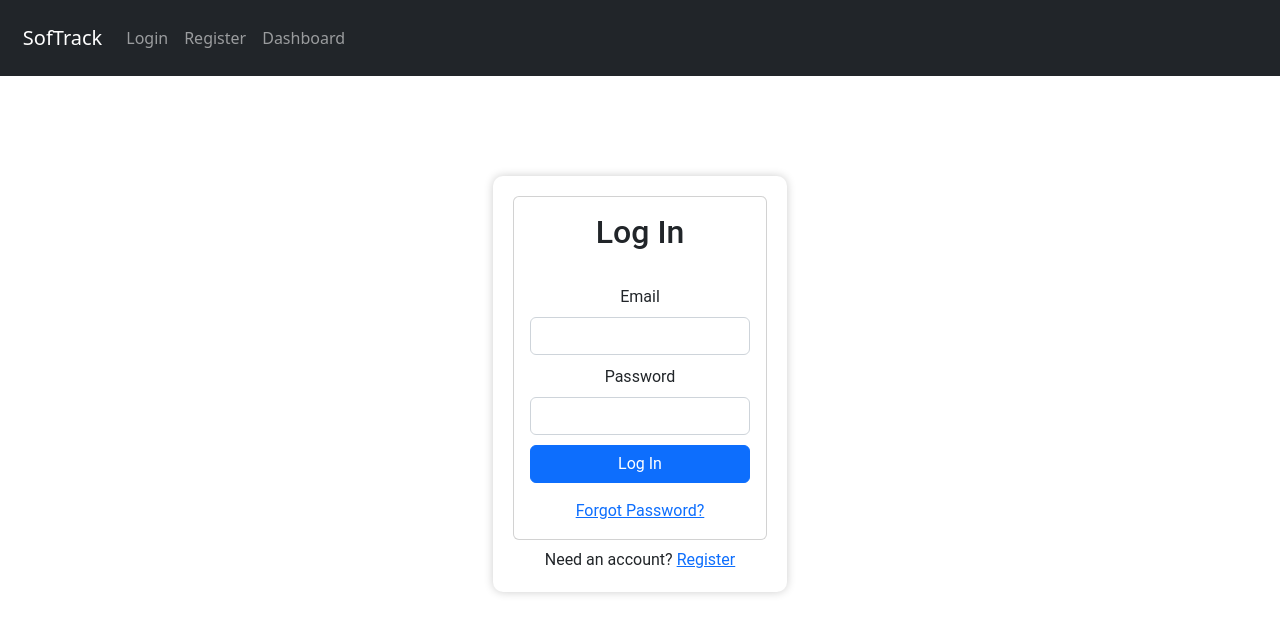
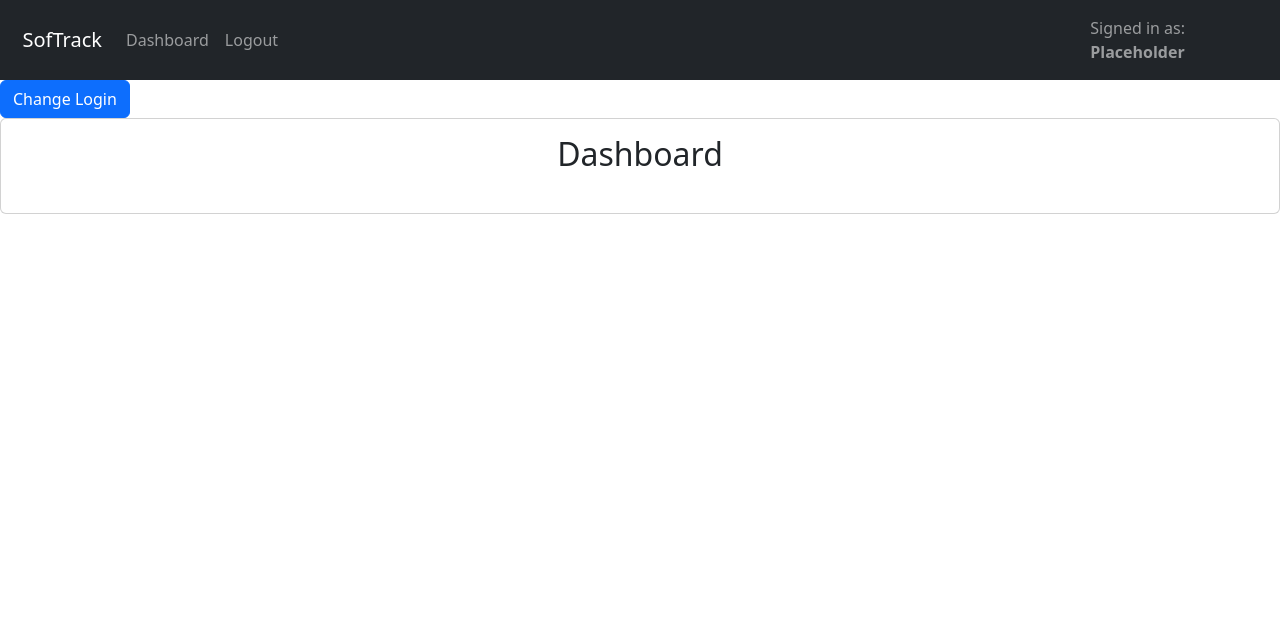
Before and after one commit to Materol/CS261-Project, a React (Create React App) app in the folder frontend/: page /login in a window 1280 px wide. Before the commit this address led to /login. Shown: the top 634 px of the page. Built offline with nearby package versions, Linux system fonts and the light colour scheme; sample sign-in values are in the browser's storage.

Commit message:
Login & Register redesign. Changed NavBar to be dynamic. Storing logged in state across app. Added logout. Fixed styling, practices and added inserts for axios functions.

```diff
--- a/frontend/src/App.js
+++ b/frontend/src/App.js
@@ -1,17 +1,31 @@
 import { BrowserRouter as Router, Routes, Route } from 'react-router-dom';
+import { useState, useEffect } from 'react';
 import Login from './Login';
 import Register from './Register';
-import NavBar from './NavBar';
+import Dashboard from './Dashboard';
+import NavBar from './NavBar/NavBar';
+import Logout from './Logout';
 
 function App() {
+  // store state in local storage to prevent loss after mounting (refresh/redirect)
+  const [isLoggedIn, setIsLoggedIn] = useState(
+    JSON.parse(localStorage.getItem('isLoggedIn')) || false
+  );
+  // when mounting, check if user is logged in in local storage and update state
+  useEffect(() => {
+    localStorage.setItem('isLoggedIn', JSON.stringify(isLoggedIn));
+  }, [isLoggedIn]);
+  // render
   return (
     <div className='App'>
       <Router>
-        <NavBar />
+        <NavBar isLoggedIn={isLoggedIn} setIsLoggedIn={setIsLoggedIn} />
         <Routes>
           <Route path='/' element={<h1>Home</h1>} />
-          <Route path='/login' element={<Login />} exact />
-          <Route path='/register' element={<Register />} exact />
+          <Route path='/login' element={<Login setIsLoggedIn={setIsLoggedIn} isLoggedIn={isLoggedIn} />} exact />
+          <Route path='/register' element={<Register setIsLoggedIn={setIsLoggedIn} isLoggedIn={isLoggedIn} />}  exact />
+          <Route path='/dashboard' element={<Dashboard isLoggedIn={isLoggedIn}/>} exact />
+          <Route path='/logout' element={<Logout setIsLoggedIn={setIsLoggedIn} />} exact />
         </Routes>
       </Router>
     </div>
--- /dev/null
+++ b/frontend/src/Dashboard.js
@@ -0,0 +1,33 @@
+// create dashbaord component
+import { useState, useEffect } from 'react';
+import { useNavigate } from 'react-router-dom';
+import { Card } from 'react-bootstrap';
+import 'bootstrap/dist/css/bootstrap.min.css';
+// dashboard component
+export default function Dashboard(props) {
+    // state variables
+    const [error, setError] = useState('');
+    const [loading, setLoading] = useState(false);
+    // nav hook
+    const navigate = useNavigate();
+    // useAuth hook
+
+    // handler to check if user is already logged in
+    useEffect(() => {
+        if (props.isLoggedIn == false) {
+            navigate('/login');
+        }
+    }, []);
+
+    return (
+        <>
+            <div className='dashboardCard'>
+                <Card>
+                    <Card.Body>
+                    <h2 className="text-center mb-4">Dashboard</h2>
+                    </Card.Body>
+                </Card>
+            </div>
+        </>
+    );
+}
--- a/frontend/src/Login.js
+++ b/frontend/src/Login.js
@@ -1,33 +1,33 @@
-import React, { useState } from 'react';
+import React, { useState, useEffect } from 'react';
 import { useNavigate } from 'react-router-dom';
 import './style/Login.css'
-// import { useAuth } from './AuthContext';
 import { Link } from 'react-router-dom';
 import { Form, Button, Card, Alert } from 'react-bootstrap';
 import 'bootstrap/dist/css/bootstrap.min.css';
 
 // login function component
-export default function Login() {
+export default function Login(props) {
     // state variables
     const [email, setEmail] = useState('');
     const [password, setPassword] = useState('');
     const [error, setError] = useState('');
     const [loading, setLoading] = useState(false);
-    // nav hook
     const navigate = useNavigate();
-    // useAuth hook
-    // const { login } = useAuth();
-    // event handlers
+    // check to see if logged in
+    useEffect(() => {
+        if (props.isLoggedIn) {
+            navigate('/dashboard');
+        }
+    }, [navigate]);
+    // handle login request
     async function handleSubmit(e) {
         e.preventDefault();
-        try {
         setError('');
         setLoading(true);
-        // await login(email, password);
-        // navigate('/');
-        } catch {
-            setError('Failed to log in');
-        }
+
+        // insert axios call to login in django backend, if successful, navigate to dashboard otherwise show error
+        // also, change the state of isLoggedIn to true
+
         setLoading(false);
     }
     return (
@@ -48,6 +48,7 @@ export default function Login() {
                     </Form.Group>
                     <Button disabled={loading} className="w-100" type="submit">Log In</Button>
                 </Form>
+                <p hidden={error==''}>{error}</p>
                 <div className="w-100 text-center mt-3">
                     <Link to="/forgot-password">Forgot Password?</Link>
                 </div>
--- /dev/null
+++ b/frontend/src/Logout.js
@@ -0,0 +1,27 @@
+// logout component
+import { useNavigate } from 'react-router-dom';
+import { useEffect } from 'react';
+
+export default function Logout(props) {
+    const navigate = useNavigate();
+
+    // when ran, logout unless already logged out, then just redirect to login
+    useEffect(() => {
+        if (localStorage.getItem('access_token') != null) {
+
+            // insert axios call to logout in django backend to blacklist the token
+
+            localStorage.clear('access_token');
+            localStorage.clear('refresh_token');
+            props.setIsLoggedIn(false);
+        }
+        props.setIsLoggedIn(false);
+        navigate('/login', { replace: true });
+    }, []);
+
+    return (
+        <div>
+            <h1>Logging Out...</h1>
+        </div>
+    );
+}
--- /dev/null
+++ b/frontend/src/NavBar/AuthNavBar.js
@@ -0,0 +1,22 @@
+import { Navbar, Nav, Container } from 'react-bootstrap';
+import 'bootstrap/dist/css/bootstrap.min.css';
+import '../style/NavBar.css';
+// navbar component
+export default function AuthNavBar() {
+    return (
+        <Navbar className='navbar' bg="dark" variant="dark">
+            <Container className='nav'>
+                <Navbar.Brand>SofTrack</Navbar.Brand>
+                <Nav className="me-auto">
+                    <Nav.Link href="/dashboard">Dashboard</Nav.Link>
+                    <Nav.Link href="/logout">Logout</Nav.Link>
+                </Nav>
+            </Container>
+            <Navbar.Collapse className="justify-content-end">
+                <Navbar.Text>
+                    Signed in as: <b>Placeholder</b>
+                </Navbar.Text>
+            </Navbar.Collapse>
+        </Navbar>
+    );
+}
--- a/frontend/src/NavBar.js
+++ b/frontend/src/NavBar/NAuthNavBar.js
@@ -1,18 +1,17 @@
 import { Navbar, Nav, Container } from 'react-bootstrap';
 import 'bootstrap/dist/css/bootstrap.min.css';
-import './style/NavBar.css';
+
 // navbar component
-export default function NavBar() {
+export default function NoAuthNavBar() {
     return (
-        <Navbar bg="dark" variant="dark">
-                <Container className='nav'>
-                <Navbar.Brand href="#home">SofTrack</Navbar.Brand>
+        <Navbar className='navbar' bg="dark" variant="dark">
+            <Container className='nav'>
+                <Navbar.Brand>SofTrack</Navbar.Brand>
                 <Nav className="me-auto">
                     <Nav.Link href="/login">Login</Nav.Link>
                     <Nav.Link href="/register">Register</Nav.Link>
-                    <Nav.Link href="/dashboard">Dashboard</Nav.Link>
                 </Nav>
-                </Container>
+            </Container>
         </Navbar>
     );
 }
--- /dev/null
+++ b/frontend/src/NavBar/NavBar.js
@@ -0,0 +1,15 @@
+import React, { useState, useEffect } from 'react';
+import AuthNavBar from './AuthNavBar';
+import NAuthNavBar from './NAuthNavBar';
+import '../style/NavBar.css'
+import {Button} from 'react-bootstrap';
+import 'bootstrap/dist/css/bootstrap.min.css';
+
+export default function NavBar(props){
+    return(
+        <>
+            { (props.isLoggedIn) ? <AuthNavBar /> : <NAuthNavBar />}
+            <Button onClick={() => props.setIsLoggedIn(!props.isLoggedIn)}>Change Login</Button>
+        </>
+    )
+}
--- a/frontend/src/Register.js
+++ b/frontend/src/Register.js
@@ -1,5 +1,5 @@
 // necessary imports
-import React, { useState } from 'react';
+import React, { useState, useEffect } from 'react';
 import { useNavigate } from 'react-router-dom';
 import './style/Register.css'
 // import { useAuth } from './AuthContext';
@@ -8,28 +8,37 @@ import { Form, Button, Card, Alert } from 'react-bootstrap';
 import 'bootstrap/dist/css/bootstrap.min.css';
 
 // register function component
-export default function Register() {
+export default function Register(props) {
     // state variables
     const [email, setEmail] = useState('');
     const [password, setPassword] = useState('');
     const [passwordConfirm, setPasswordConfirm] = useState('');
     const [error, setError] = useState('');
     const [loading, setLoading] = useState(false);
-    // nav hook
     const navigate = useNavigate();
-    // useAuth hook
-    // const { register } = useAuth();
-    // event handlers
+
+    // check to see if logged in, if so, navigate to dashboard
+    useEffect(() => {
+        if (props.isLoggedIn) {
+            navigate('/dashboard');
+        }
+    }, [navigate]);
+
     async function handleSubmit(e) {
         e.preventDefault();
+        // password check
         if (password !== passwordConfirm) {
-        return setError('Passwords do not match');
+            return setError('Passwords do not match');
         }
+
         try {
-        setError('');
-        setLoading(true);
-        //await register(email, password);
-        // navigate('/');
+            setError('');
+            setLoading(true);
+
+            // insert axios call to register in django backend,
+            // if successful, navigate to dashboard otherwise show error
+
+            props.setIsLoggedIn(true);
         } catch {
             setError('Failed to create an account');
         }
--- a/frontend/src/style/NavBar.css
+++ b/frontend/src/style/NavBar.css
@@ -1,4 +1,8 @@
 .nav{
     margin-left: 1%;
+    margin-right: 10px;
     padding: 10px;
 }
+.navbar{
+    padding-right: 2%;
+}
```
Also changed, not shown: frontend/src/axiosApi.js (added, +11 -0 lines).
